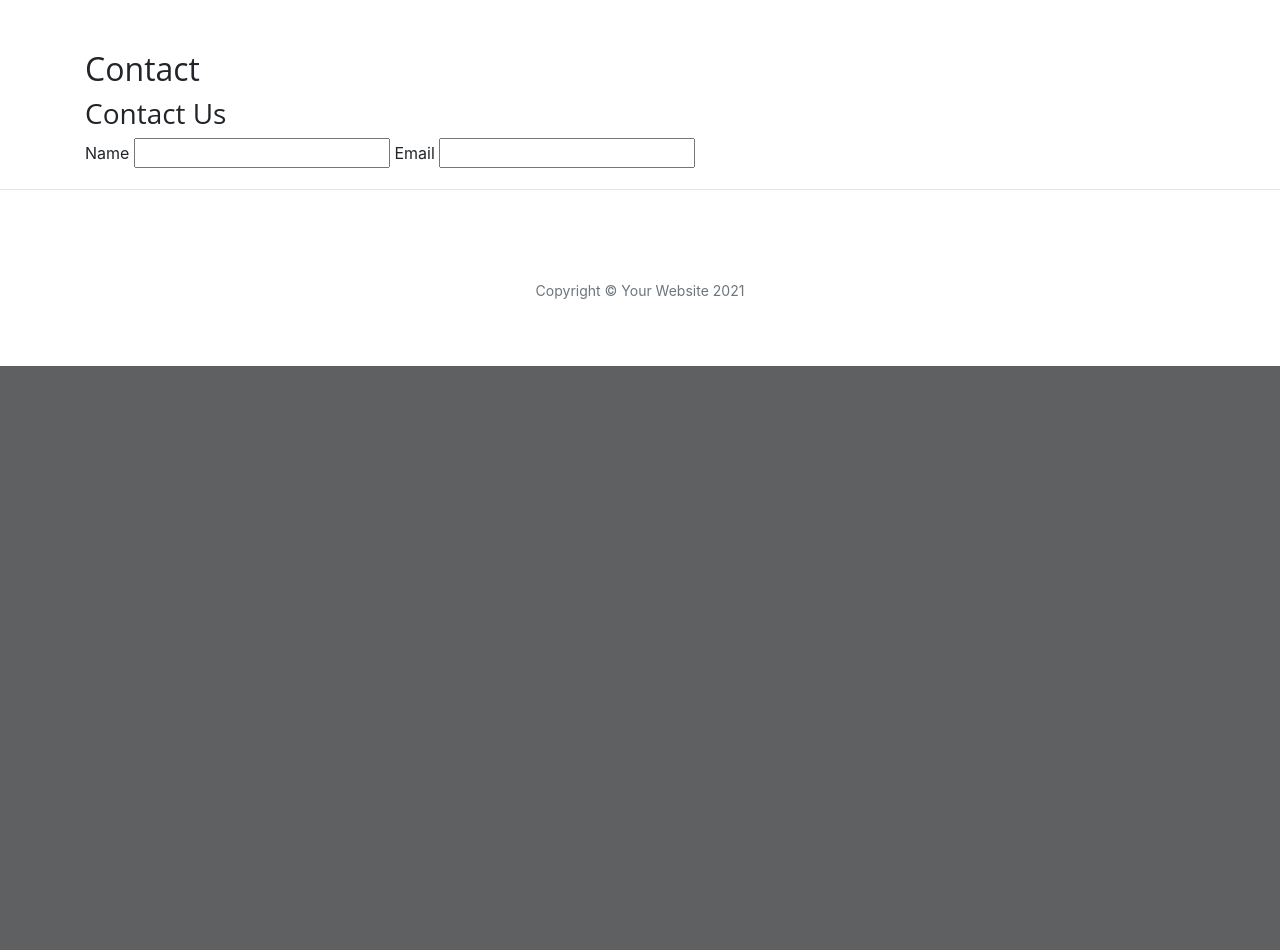
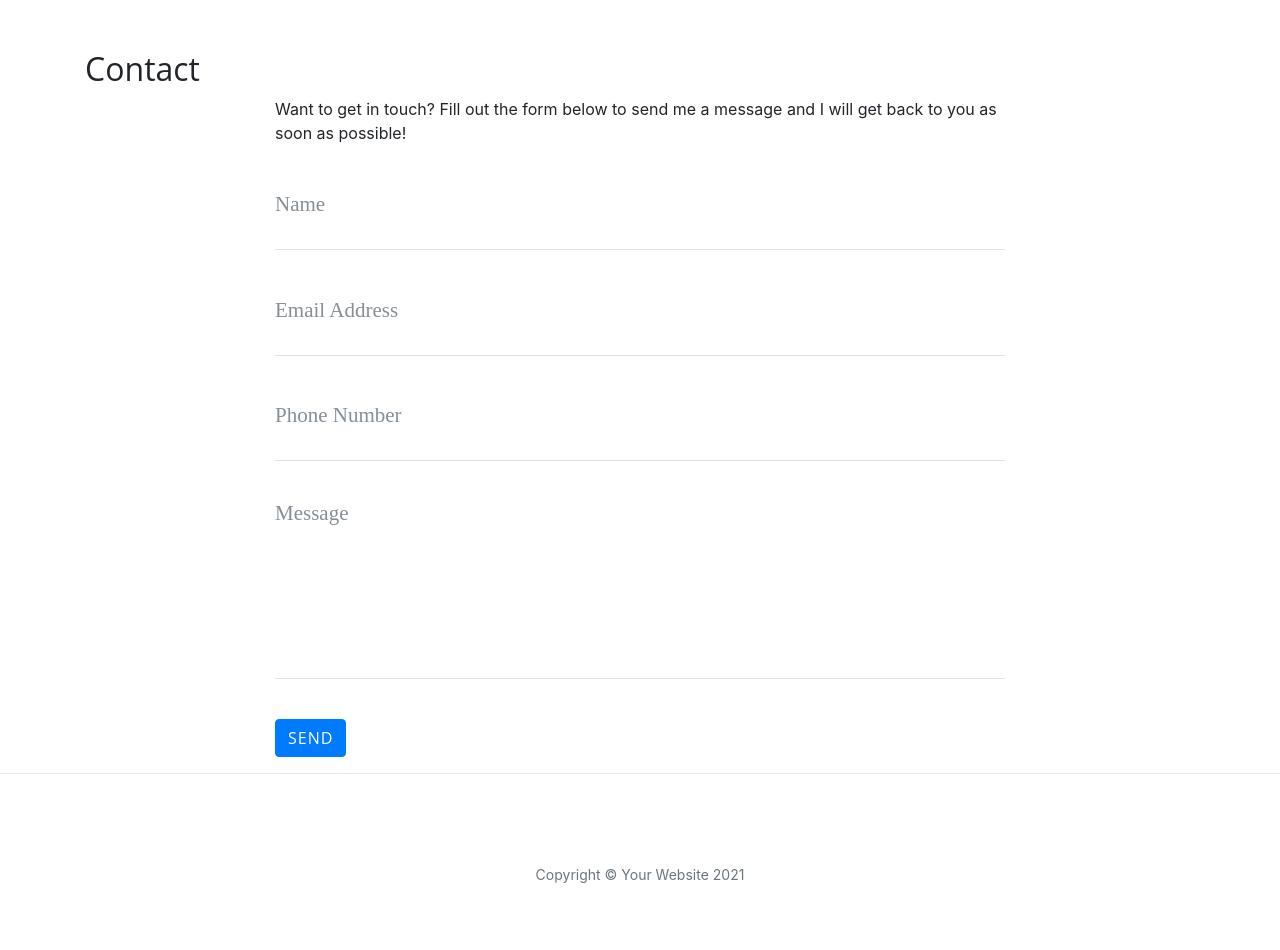
Before and after one commit to nickassafkirk/python_test_notepad, a Flask app: page /contact in a window 1280 px wide. Shown: the part 532-1482 px from the top of the page. Before the commit the page ends 898 px from the top, so only its background shows below. Run offline with Flask 2, Linux system fonts and the light colour scheme; some libraries are stand-ins or nearby versions.

Commit message:
add form template

```diff
--- a/run.py
+++ b/run.py
@@ -35,6 +35,17 @@ def about():
         "about.html", page_title="About", company=data)
 
 
+@app.route("/about/<member_name>")
+def about_member(member_name):
+    member = {}
+    with open("data/company.json", "r") as json_data:
+        data = json.load(json_data)
+        for obj in data:
+            if obj["url"] == member_name:
+                member = obj
+    return render_template("member.html", member=member)
+
+
 @app.route("/contact")
 def contact():
     return render_template("contact.html", page_title="Contact")
--- a/templates/about.html
+++ b/templates/about.html
@@ -17,7 +17,7 @@
 <div class="row featurette">
     {% if loop.index % 2 != 0 %}
     <div class="col-md-7">
-        <h3>{{ loop.index }}. {{ member.name }}</h3>
+        <h3><a href="/about/{{ member.url }}">{{ loop.index }}. {{ member.name }}</a></h3>
         <p>{{ member.description }}</p>
     </div>
     <div class="col-md-5">
@@ -29,7 +29,7 @@
         <img src="{{ member.image_source }}" alt=" {{ member.name }} Picture" class="featurette-image image-responsive">
     </div>
     <div class="col-md-7">
-        <h3>{{ loop.index }}. {{ member.name }}</h3>
+        <h3><a href="/about/{{ member.url }}">{{ loop.index }}. {{ member.name }}</a></h3>
         <p>{{ member.description }}</p>
     </div>
 
--- a/templates/contact.html
+++ b/templates/contact.html
@@ -1,5 +1,50 @@
 {% extends "base.html" %}
 {% block content %}
     <h2>{{ page_title }}</h2>
-{% include "form.html" %}
+
+
+    <div class="row">
+        <div class="col-lg-8 col-md-10 mx-auto">
+            <p>Want to get in touch? Fill out the form below to send me a message and I will get back to you as soon as
+                possible!</p>
+            <form name="sentMessage" id="contactForm" novalidate>
+                <div class="control-group">
+                    <div class="form-group floating-label-form-group controls">
+                        <label>Name</label>
+                        <input type="text" class="form-control" placeholder="Name" id="name" required
+                            data-validation-required-message="Please enter your name.">
+                        <p class="help-block text-danger"></p>
+                    </div>
+                </div>
+                <div class="control-group">
+                    <div class="form-group floating-label-form-group controls">
+                        <label>Email Address</label>
+                        <input type="email" class="form-control" placeholder="Email Address" id="email" required
+                            data-validation-required-message="Please enter your email address.">
+                        <p class="help-block text-danger"></p>
+                    </div>
+                </div>
+                <div class="control-group">
+                    <div class="form-group col-xs-12 floating-label-form-group controls">
+                        <label>Phone Number</label>
+                        <input type="tel" class="form-control" placeholder="Phone Number" id="phone" required
+                            data-validation-required-message="Please enter your phone number.">
+                        <p class="help-block text-danger"></p>
+                    </div>
+                </div>
+                <div class="control-group">
+                    <div class="form-group floating-label-form-group controls">
+                        <label>Message</label>
+                        <textarea rows="5" class="form-control" placeholder="Message" id="message" required
+                            data-validation-required-message="Please enter a message."></textarea>
+                        <p class="help-block text-danger"></p>
+                    </div>
+                </div>
+                <br>
+                <div id="success"></div>
+                <button type="submit" class="btn btn-primary" id="sendMessageButton">Send</button>
+            </form>
+        </div>
+    </div>
+
 {% endblock %}
```
Also changed, not shown: data/company.json (+27 -13 lines), templates/member.html (added, +17 -0 lines).
